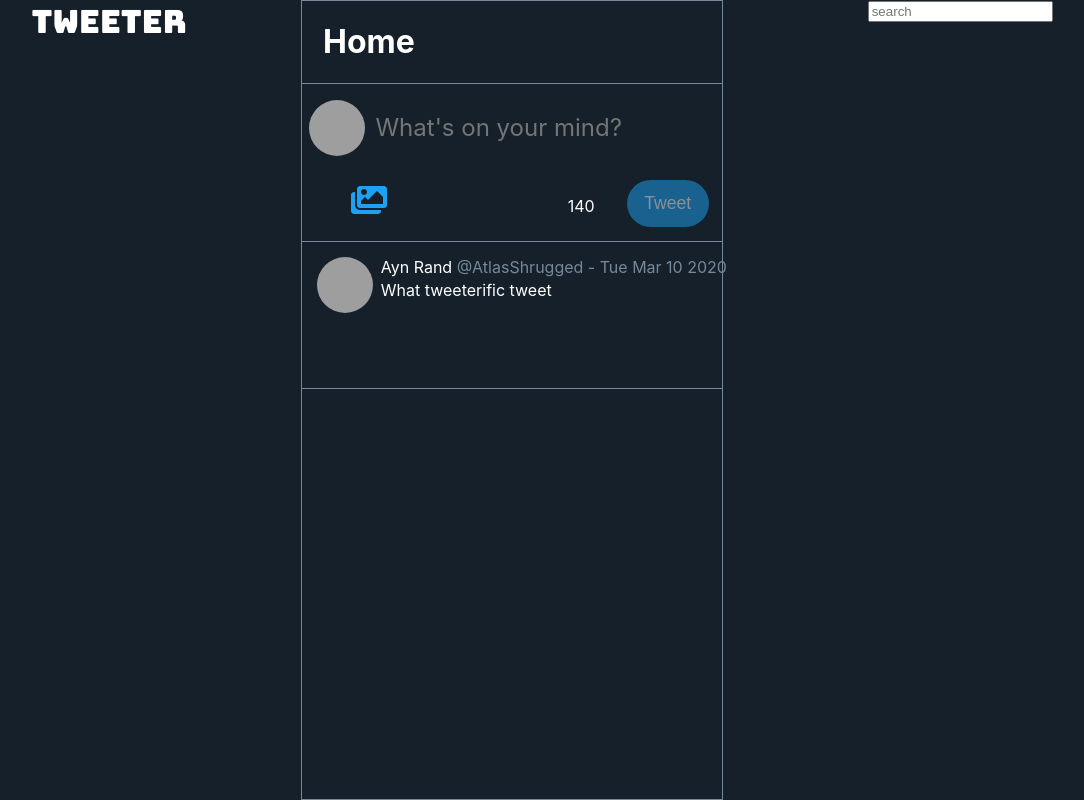
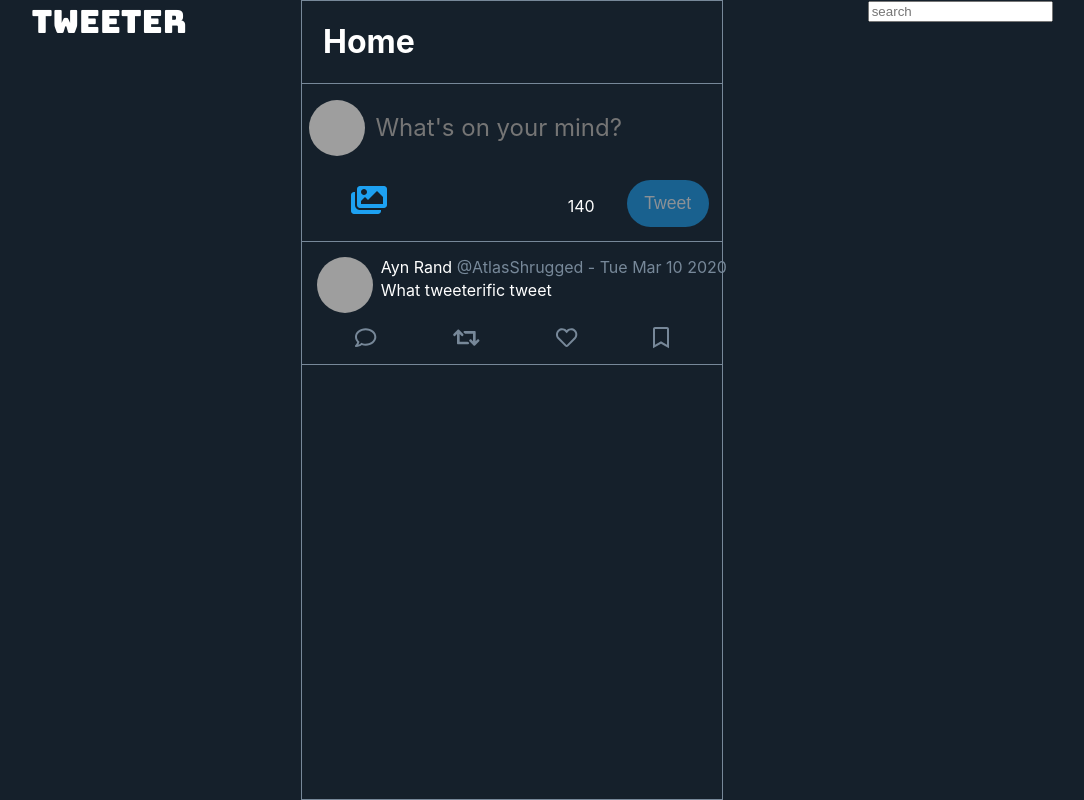
Before and after one commit to jadk97/tweeter-2.0, a React (Create React App) app: page / in a window 1280 px wide. Shown: the whole page, without its empty margins (83-1167 px from the left). Built offline with nearby package versions, Linux system fonts and the light colour scheme; grey boxes are pictures that could not be loaded.

Commit message:
added interaction icons to the Tweet component

```diff
--- a/package.json
+++ b/package.json
@@ -4,6 +4,7 @@
   "private": true,
   "dependencies": {
     "@fortawesome/fontawesome-svg-core": "^1.2.27",
+    "@fortawesome/free-regular-svg-icons": "^5.12.1",
     "@fortawesome/free-solid-svg-icons": "^5.12.1",
     "@fortawesome/react-fontawesome": "^0.1.9",
     "@testing-library/jest-dom": "^4.2.4",
--- a/src/components/ComposeTweet.js
+++ b/src/components/ComposeTweet.js
@@ -3,7 +3,7 @@ import "./ComposeTweet.css";
 import TextareaAutosize from 'react-textarea-autosize';
 import Button from "./Button";
 import { FontAwesomeIcon } from '@fortawesome/react-fontawesome';
-import { faImages } from '@fortawesome/free-solid-svg-icons'
+import { faImages } from '@fortawesome/free-solid-svg-icons';
 const ComposeTweet = (props) => {
   const [tweet, setTweet] = useState("");
   const [disabled, setDisabled] = useState(true);
--- a/src/components/Tweet.css
+++ b/src/components/Tweet.css
@@ -1,6 +1,6 @@
 .tweet-container{
   border-bottom: 1px solid lightslategray;
-  padding: 15px;
+  padding: 15px 15px 0px 15px;
   text-align: left;
 
 }
@@ -41,9 +41,16 @@
   flex-direction: column;
   flex-wrap: wrap;
   justify-content: space-between;
-  height: 100px;
+  height: 50px;
+  margin-bottom: 20px;
 }
 
 .time-tweeted{
   color:lightslategray;
 }
+
+.tweet-interaction-icons{
+  display: flex;
+  align-content: flex-end;
+  justify-content: space-around;
+}
--- a/src/components/Tweet.js
+++ b/src/components/Tweet.js
@@ -1,5 +1,8 @@
 import React from "react";
 import "./Tweet.css";
+import { FontAwesomeIcon } from '@fortawesome/react-fontawesome';
+import { faComment, faHeart, faBookmark } from '@fortawesome/free-regular-svg-icons';
+import { faRetweet } from "@fortawesome/free-solid-svg-icons";
 const Tweet = (props) => {
   return (
     <div className="tweet-container">
@@ -19,6 +22,29 @@ const Tweet = (props) => {
         </div>
 
       </div>
+      <div className="tweet-interaction-icons">
+        <FontAwesomeIcon
+          icon={faComment}
+          size="lg"
+          color="#778899"
+        />
+        <FontAwesomeIcon
+          icon={faRetweet}
+          size="lg"
+          color="#778899"
+        />
+        <FontAwesomeIcon
+          icon={faHeart}
+          size="lg"
+          color="#778899"
+        />
+        <FontAwesomeIcon
+        icon={faBookmark}
+        size="lg"
+        color="#778899"
+      />
+      </div>
+
       <p>{props.reply_count} {props.retweets} {props.likes}</p>
     </div>
   )
```
Also changed, not shown: 1 other file (tests, documents, lock files or other folders).
